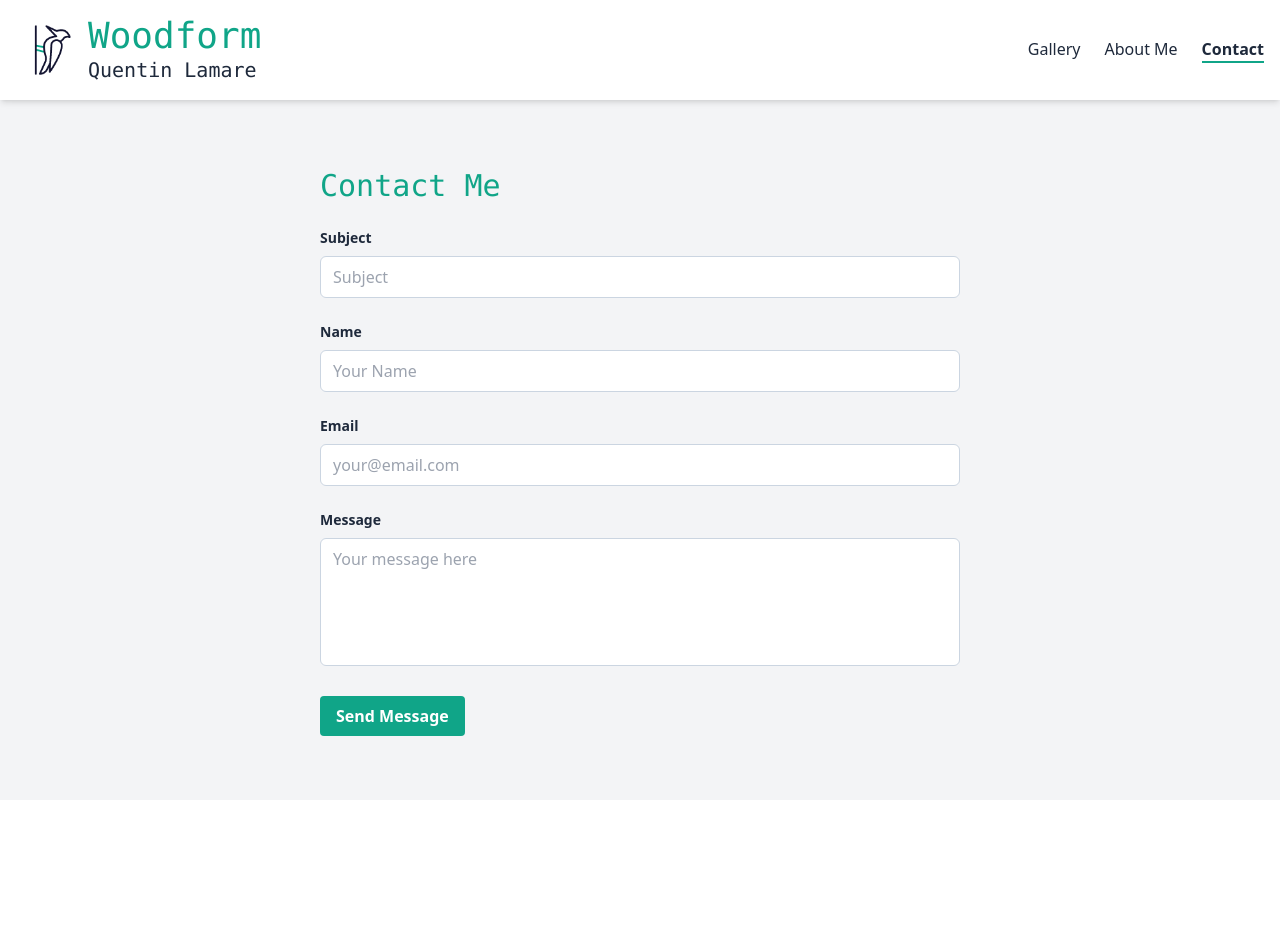
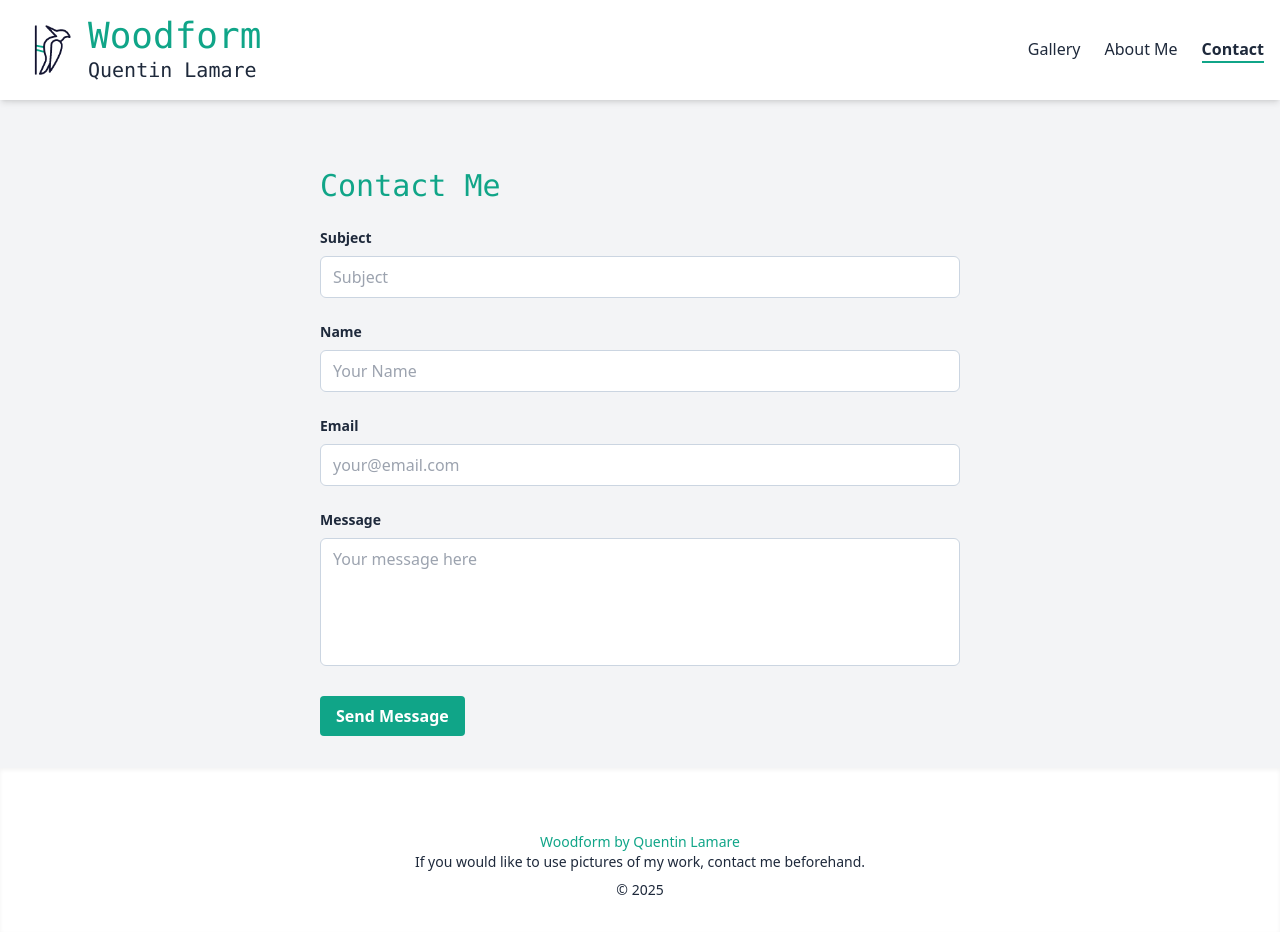
Before and after one commit to qlaCode/woodform, a React (Vite) app in the folder web/: page /contact in a window 1280 px wide. Before the commit the page ends 800 px from the top, so only its background shows below. Built offline with nearby package versions, Linux system fonts and the light colour scheme.

Commit message:
Filter and Footer

```diff
--- a/web/src/App.tsx
+++ b/web/src/App.tsx
@@ -4,13 +4,16 @@ import About from "./components/About";
 import BlogArticle from "./components/BlogArticle";
 import BlogCardList from "./components/BlogCardList";
 import Contact from "./components/Contact";
+import { Footer } from "./components/Footer";
+import { GalleryProvider } from "./components/GalleryContext";
 import Header from "./components/Header";
 
 function App() {
   return (
-    <div className="min-h-screen bg-gray-100">
-      <main className="pt-32 max-w-7xl mx-auto px-4">
+    <GalleryProvider>
+      <div className="flex flex-col min-h-screen bg-gray-100">
         <Header />
+        <main className="flex-grow pt-32 max-w-7xl mx-auto px-4 w-full">
           <Routes>
             <Route path="/" element={<BlogCardList />} />
             <Route path="/article/:id" element={<BlogArticle />} />
@@ -18,7 +21,9 @@ function App() {
             <Route path="/contact" element={<Contact />} />
           </Routes>
         </main>
+        <Footer />
       </div>
+    </GalleryProvider>
   );
 }
 
--- a/web/src/components/ArticleGallery.tsx
+++ b/web/src/components/ArticleGallery.tsx
@@ -15,28 +15,28 @@ export default function ArticleGallery({
     (a, b) => (a.order || 0) - (b.order || 0)
   );
 
-  const ImageWithCaption = ({ image }: { image: SanityImage }) => (
-    <div
-      className="relative cursor-pointer group"
-      onClick={() => onImageClick(image)}
-    >
-      <img
-        src={urlForImage(image)}
-        alt={image.alt || ""}
-        className={`w-full rounded-lg object-cover shadow-lg ${
-          image.isFinalResult ? "ring-4 ring-blue-500" : ""
-        }`}
-      />
-      {image.isFinalResult && (
-        <span className="absolute top-2 right-2 bg-blue-500 text-white px-2 py-1 rounded-full text-sm">
-          Final Result
-        </span>
-      )}
-      {image.caption && (
-        <p className="mt-2 text-sm text-gray-600 italic">{image.caption}</p>
-      )}
-    </div>
-  );
+  // const ImageWithCaption = ({ image }: { image: SanityImage }) => (
+  //   <div
+  //     className="relative cursor-pointer group"
+  //     onClick={() => onImageClick(image)}
+  //   >
+  //     <img
+  //       src={urlForImage(image)}
+  //       alt={image.alt || ""}
+  //       className={`w-full rounded-lg object-cover shadow-lg ${
+  //         image.isFinalResult ? "ring-4 ring-blue-500" : ""
+  //       }`}
+  //     />
+  //     {image.isFinalResult && (
+  //       <span className="absolute top-2 right-2 bg-blue-500 text-white px-2 py-1 rounded-full text-sm">
+  //         Final Result
+  //       </span>
+  //     )}
+  //     {image.caption && (
+  //       <p className="mt-2 text-sm text-gray-600 italic">{image.caption}</p>
+  //     )}
+  //   </div>
+  // );
 
   const renderImages = () => {
     switch (gallery.display) {
--- a/web/src/components/BlogCardList.tsx
+++ b/web/src/components/BlogCardList.tsx
@@ -1,24 +1,42 @@
-import React, { useEffect, useState } from "react";
+import { useEffect, useState } from "react";
 import { sanityClient } from "../../../common/sanityclient";
-
 import { Article } from "../../../common/types";
 import BlogCard from "./BlogCard";
+import { useGallery } from "./GalleryContext";
+import { GalleryFilter } from "./GalleryFilter";
 
 export default function BlogCardList() {
   const [content, setContent] = useState<Article[]>([]);
+  const { selectedFilter } = useGallery();
 
   async function fetchContent() {
     try {
+      const query =
+        selectedFilter === "All"
+          ? `*[_type == "article"]`
+          : `*[_type == "article" && category == $category]`;
+
+      const params =
+        selectedFilter === "All" ? {} : { category: selectedFilter };
+
       const result = await sanityClient.fetch<Article[]>(
-        `*[_type == "article"]{_id, name, category, year, details, "image": {
+        `${query}{
+          _id,
+          name,
+          category,
+          year,
+          details,
+          "image": {
             "_type": "image",
             "asset": image.asset,
             "hotspot": image.hotspot,
             "isFinalResult": true
-        }, subtitle} | order(year desc)`
+          },
+          subtitle
+        } | order(year desc)`,
+        params
       );
       setContent(result);
-      // console.log(result);
     } catch (error) {
       console.log(error);
     }
@@ -26,13 +44,65 @@ export default function BlogCardList() {
 
   useEffect(() => {
     fetchContent();
-  }, []);
+  }, [selectedFilter]); // Re-fetch when filter changes
 
   return (
+    <>
+      <h2 className="text-[#10A588] text-3xl font-mono font-medium mb-6">
+        Project Gallery
+      </h2>
+      <GalleryFilter />
       <div className="grid grid-cols-1 gap-6 md:grid-cols-2 lg:grid-cols-3">
         {content.map((article) => (
-        <BlogCard {...article} key={article._id} /> //  pass all article properties with spreading
+          <BlogCard {...article} key={article._id} />
         ))}
       </div>
+    </>
   );
 }
+
+// import React, { useEffect, useState } from "react";
+// import { sanityClient } from "../../../common/sanityclient";
+
+// import { Article } from "../../../common/types";
+// import BlogCard from "./BlogCard";
+// import { GalleryFilter } from "./GalleryFilter";
+
+// export default function BlogCardList() {
+//   const [content, setContent] = useState<Article[]>([]);
+
+//   async function fetchContent() {
+//     try {
+//       const result = await sanityClient.fetch<Article[]>(
+//         `*[_type == "article"]{_id, name, category, year, details, "image": {
+//           "_type": "image",
+//           "asset": image.asset,
+//           "hotspot": image.hotspot,
+//           "isFinalResult": true
+//         }, subtitle} | order(year desc)`
+//       );
+//       setContent(result);
+//       // console.log(result);
+//     } catch (error) {
+//       console.log(error);
+//     }
+//   }
+
+//   useEffect(() => {
+//     fetchContent();
+//   }, []);
+
+//   return (
+//     <>
+//       <h2 className="text-[#10A588] text-3xl font-mono font-medium mb-6">
+//         Project Gallery
+//       </h2>
+//       <GalleryFilter onFilterChange={() => {}} />
+//       <div className="grid grid-cols-1 gap-6 md:grid-cols-2 lg:grid-cols-3">
+//         {content.map((article) => (
+//           <BlogCard {...article} key={article._id} /> //  pass all article properties with spreading
+//         ))}
+//       </div>
+//     </>
+//   );
+// }
--- /dev/null
+++ b/web/src/components/Footer.tsx
@@ -0,0 +1,15 @@
+import type React from "react";
+
+export const Footer: React.FC = () => {
+  return (
+    <footer className="bg-white text-slate-800 w-full mt-8 shadow-inner">
+      <div className="max-w-7xl mx-auto px-4 py-8">
+        <div className="mt-8 text-center text-sm">
+          <p className="text-[#10A588]">Woodform by Quentin Lamare </p>
+          If you would like to use pictures of my work, contact me beforehand.{" "}
+          <p className="mt-2">&copy; {new Date().getFullYear()}</p>
+        </div>
+      </div>
+    </footer>
+  );
+};
--- /dev/null
+++ b/web/src/components/GalleryContext.tsx
@@ -0,0 +1,28 @@
+import React, { createContext, ReactNode, useContext, useState } from "react";
+
+export type FilterOption = "All" | "Furniture" | "Object" | "Workshop";
+
+interface GalleryContextType {
+  selectedFilter: FilterOption;
+  setSelectedFilter: (filter: FilterOption) => void;
+}
+
+const GalleryContext = createContext<GalleryContextType | undefined>(undefined);
+
+export function GalleryProvider({ children }: { children: ReactNode }) {
+  const [selectedFilter, setSelectedFilter] = useState<FilterOption>("All");
+
+  return (
+    <GalleryContext.Provider value={{ selectedFilter, setSelectedFilter }}>
+      {children}
+    </GalleryContext.Provider>
+  );
+}
+
+export function useGallery() {
+  const context = useContext(GalleryContext);
+  if (context === undefined) {
+    throw new Error("useGallery must be used within a GalleryProvider");
+  }
+  return context;
+}
--- /dev/null
+++ b/web/src/components/GalleryFilter.tsx
@@ -0,0 +1,81 @@
+import { FilterOption, useGallery } from "./GalleryContext";
+
+export const GalleryFilter: React.FC = () => {
+  const { selectedFilter, setSelectedFilter } = useGallery();
+
+  const filterOptions: FilterOption[] = [
+    "All",
+    "Furniture",
+    "Object",
+    "Workshop",
+  ];
+
+  return (
+    <div className="flex items-center gap-4 mb-8">
+      <h3 className="text-lg font-semibold whitespace-nowrap">Projects:</h3>
+      <div className="flex flex-wrap gap-3">
+        {filterOptions.map((option) => (
+          <button
+            key={option}
+            onClick={() => setSelectedFilter(option)}
+            className={`px-4 py-2 rounded-full text-sm font-medium transition-all duration-200 ${
+              selectedFilter === option
+                ? "bg-[#10A588] text-white shadow-md"
+                : "bg-gray-200 text-gray-700 hover:bg-gray-300"
+            }`}
+          >
+            {option}
+          </button>
+        ))}
+      </div>
+    </div>
+  );
+};
+
+// import type React from "react";
+// import { useState } from "react";
+
+// type FilterOption = "All" | "Furniture" | "Object" | "Workshop";
+
+// interface GalleryFilterProps {
+//   onFilterChange: (filter: FilterOption) => void;
+// }
+
+// export const GalleryFilter: React.FC<GalleryFilterProps> = ({
+//   onFilterChange,
+// }) => {
+//   const [selectedFilter, setSelectedFilter] = useState<FilterOption>("All");
+
+//   const handleFilterChange = (filter: FilterOption) => {
+//     setSelectedFilter(filter);
+//     onFilterChange(filter);
+//   };
+
+//   const filterOptions: FilterOption[] = [
+//     "All",
+//     "Furniture",
+//     "Object",
+//     "Workshop",
+//   ];
+
+//   return (
+//     <div className="flex items-center gap-4 mb-8">
+//       <h3 className="text-lg font-semibold whitespace-nowrap">Projects:</h3>
+//       <div className="flex flex-wrap gap-3">
+//         {filterOptions.map((option) => (
+//           <button
+//             key={option}
+//             onClick={() => handleFilterChange(option)}
+//             className={`px-4 py-2 rounded-full text-sm font-medium transition-all duration-200 ${
+//               selectedFilter === option
+//                 ? "bg-[#10A588] text-white shadow-md"
+//                 : "bg-gray-200 text-gray-700 hover:bg-gray-300"
+//             }`}
+//           >
+//             {option}
+//           </button>
+//         ))}
+//       </div>
+//     </div>
+//   );
+// };
```
Lines whose indentation alone changed are shown as unchanged.
